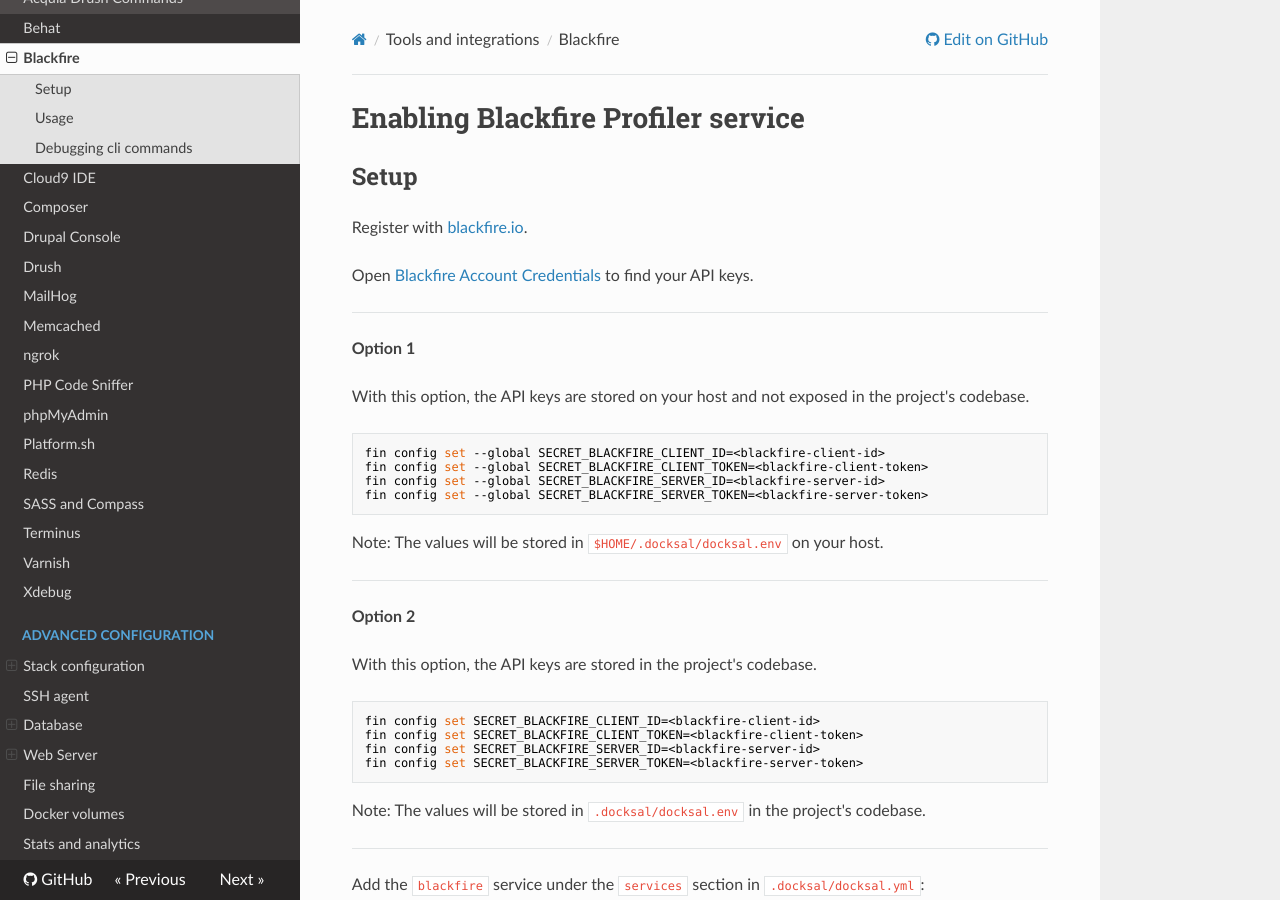
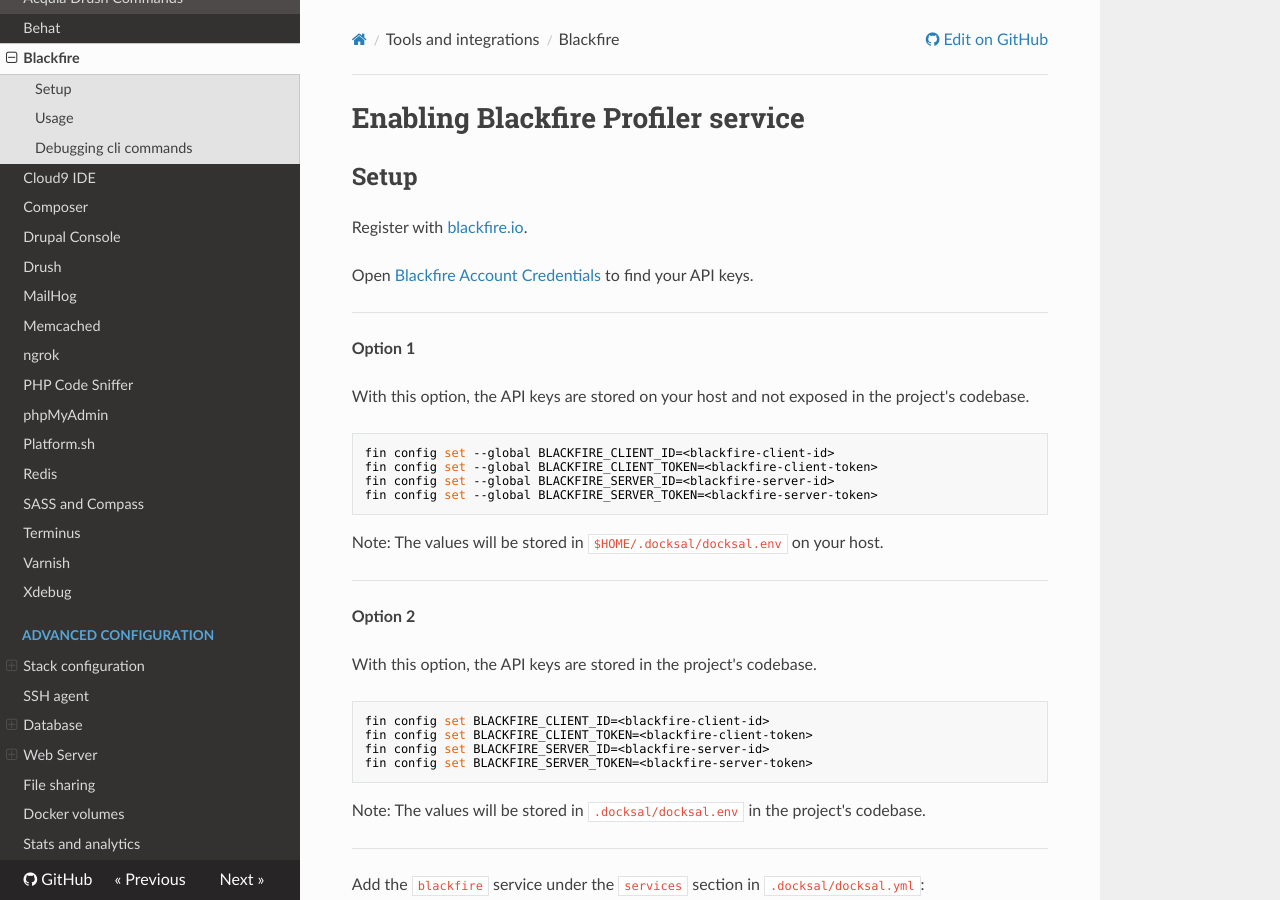
Before and after one commit to docksal/docksal, an MkDocs documentation site: the page built from docs/tools/blackfire.md, in a window 1280 px wide and 900 px high. Built offline with MkDocs 1.6.1, drawn with Linux system fonts in a browser that asks for light colours; nearby versions of some CDN libraries; old or Windows-style settings are respelled for this version of MkDocs.

Commit message:
Handle Blackfire secrets as a special case. Closes #783
See: https://github.com/docksal/docksal/pull/783#issuecomment-415080823

````diff
--- a/docs/tools/blackfire.md
+++ b/docs/tools/blackfire.md
@@ -13,10 +13,10 @@ Open [Blackfire Account Credentials](https://blackfire.io/my/settings/credential
 With this option, the API keys are stored on your host and not exposed in the project's codebase.
 
 ```bash
-fin config set --global SECRET_BLACKFIRE_CLIENT_ID=<blackfire-client-id>
-fin config set --global SECRET_BLACKFIRE_CLIENT_TOKEN=<blackfire-client-token>
-fin config set --global SECRET_BLACKFIRE_SERVER_ID=<blackfire-server-id>
-fin config set --global SECRET_BLACKFIRE_SERVER_TOKEN=<blackfire-server-token>
+fin config set --global BLACKFIRE_CLIENT_ID=<blackfire-client-id>
+fin config set --global BLACKFIRE_CLIENT_TOKEN=<blackfire-client-token>
+fin config set --global BLACKFIRE_SERVER_ID=<blackfire-server-id>
+fin config set --global BLACKFIRE_SERVER_TOKEN=<blackfire-server-token>
 ```
 
 Note: The values will be stored in `$HOME/.docksal/docksal.env` on your host.
@@ -28,10 +28,10 @@ Note: The values will be stored in `$HOME/.docksal/docksal.env` on your host.
 With this option, the API keys are stored in the project's codebase.
 
 ```bash
-fin config set SECRET_BLACKFIRE_CLIENT_ID=<blackfire-client-id>
-fin config set SECRET_BLACKFIRE_CLIENT_TOKEN=<blackfire-client-token>
-fin config set SECRET_BLACKFIRE_SERVER_ID=<blackfire-server-id>
-fin config set SECRET_BLACKFIRE_SERVER_TOKEN=<blackfire-server-token>
+fin config set BLACKFIRE_CLIENT_ID=<blackfire-client-id>
+fin config set BLACKFIRE_CLIENT_TOKEN=<blackfire-client-token>
+fin config set BLACKFIRE_SERVER_ID=<blackfire-server-id>
+fin config set BLACKFIRE_SERVER_TOKEN=<blackfire-server-token>
 ```
 
 Note: The values will be stored in `.docksal/docksal.env` in the project's codebase.
````
Also changed, not shown: 2 other files.
